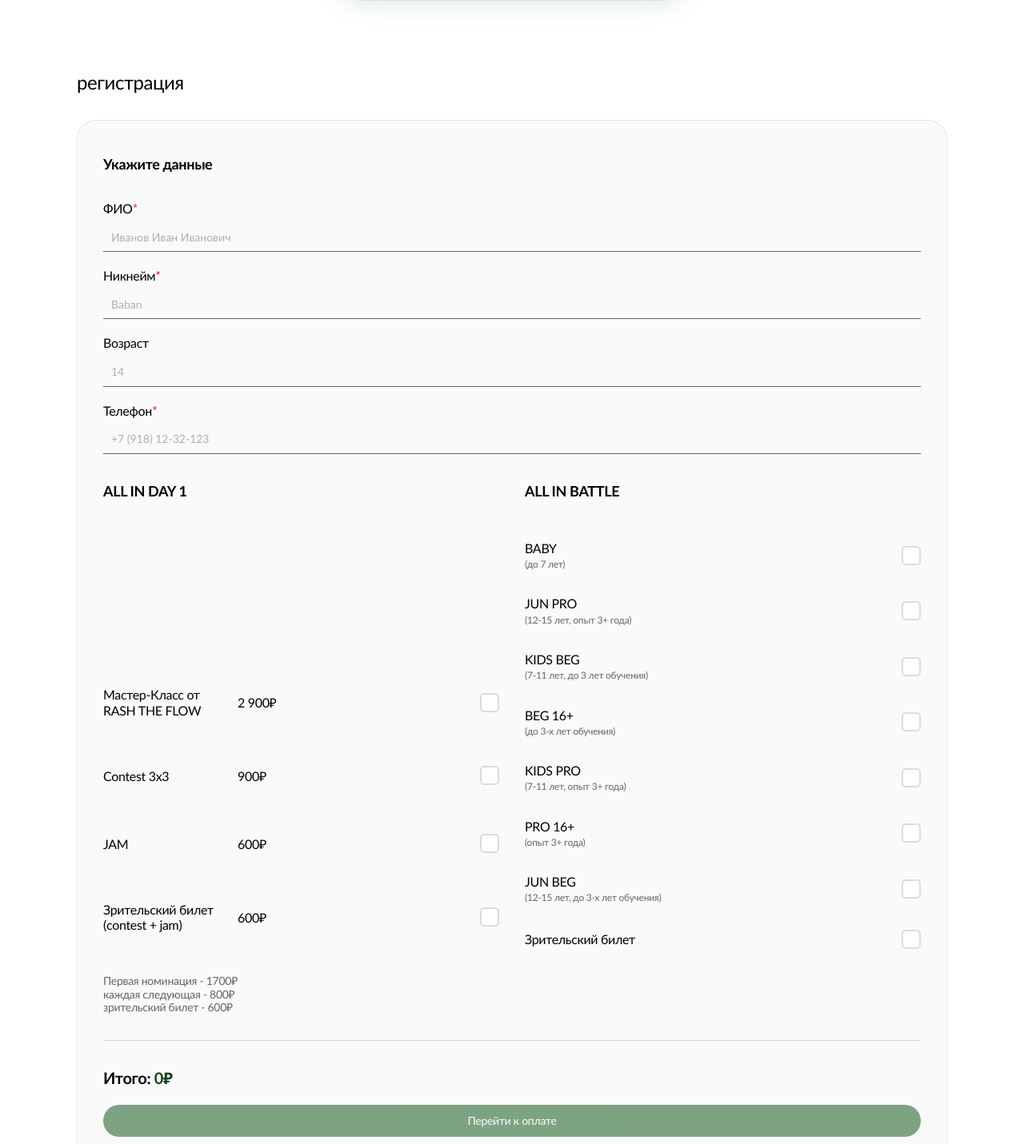
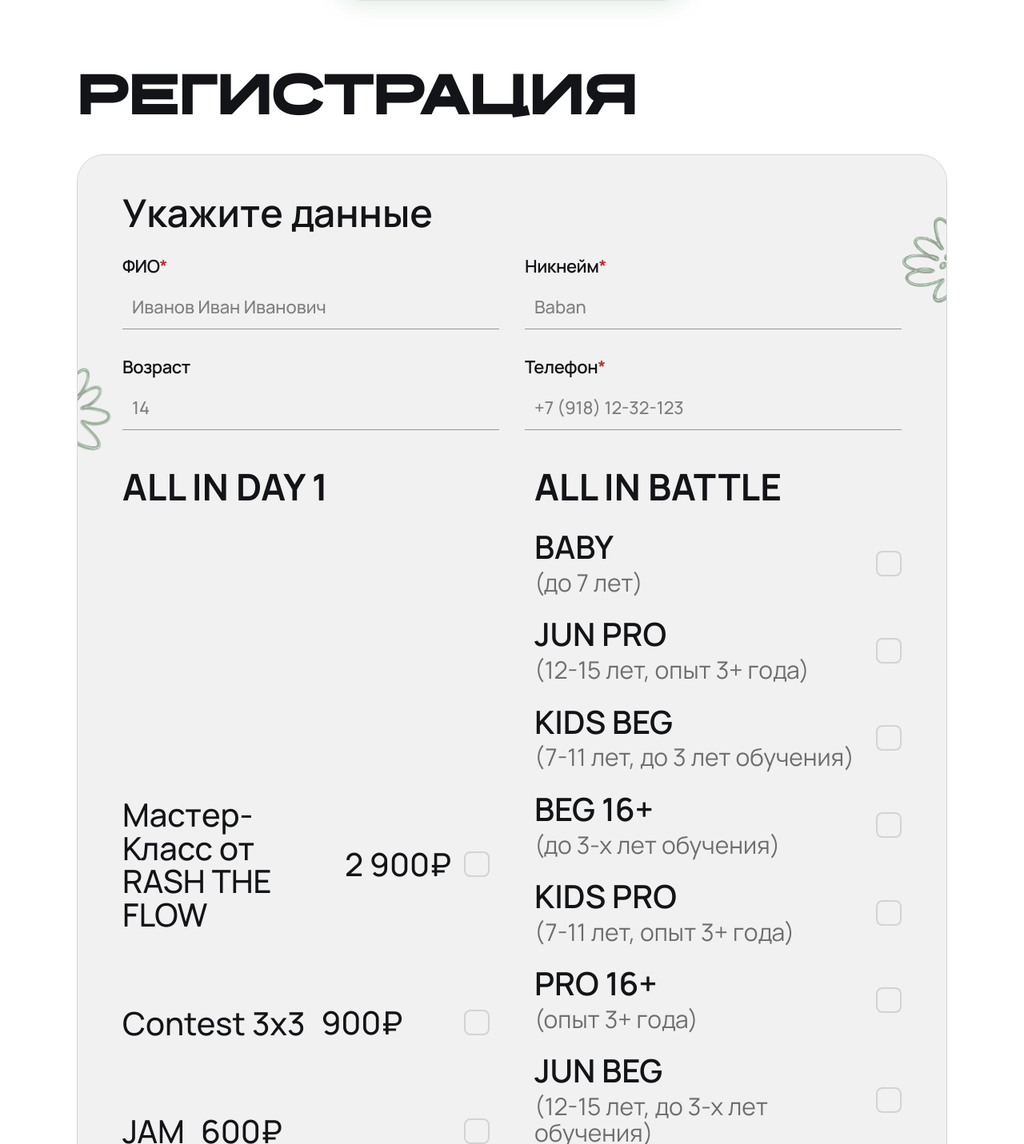
Before and after one commit to FibEli3/ALL-IN-BATTLE, a Next.js app: page / in a window 1280 px wide. Shown: the part 6539-7970 px from the top of the page at 80% size. Built offline with nearby package versions, Linux system fonts and the light colour scheme.

Commit message:
feat: redesign registration section to match latest layout reference

```diff
--- a/src/components/registration-form.tsx
+++ b/src/components/registration-form.tsx
@@ -5,6 +5,7 @@ import {
   getOptionDisplayPrice,
   getOptionsByDay,
 } from "@/lib/event-options";
+import Image from "next/image";
 import { FormEvent, useMemo, useState } from "react";
 
 type FormValues = {
@@ -32,16 +33,8 @@ function formatRub(value: number) {
   return `${new Intl.NumberFormat("ru-RU").format(value)}₽`;
 }
 
-function getDay2PriceHint(optionId: string) {
-  if (optionId === "day2-spectator") {
-    return "600₽";
-  }
-
-  return "";
-}
-
 function checkboxClasses() {
-  return "size-6 appearance-none rounded-[5px] border-2 border-[#dcdcde] bg-white transition checked:border-[#2a6a34] checked:bg-[#2a6a34]";
+  return "h-8 w-8 shrink-0 appearance-none rounded-[8px] border-2 border-[#d3d3d3] bg-transparent transition checked:border-[#2a6a34] checked:bg-[#2a6a34]";
 }
 
 function Field(props: {
@@ -52,8 +45,8 @@ function Field(props: {
   onChange: (value: string) => void;
 }) {
   return (
-    <label className="grid gap-2">
-      <span className="text-base leading-[1.2] tracking-[-0.32px]">
+    <label className="grid gap-3">
+      <span className="text-[44px] font-semibold leading-none tracking-[-0.02em] text-[#131417] md:text-[22px]">
         {props.label}
         {props.required ? <span className="text-[#bd2d2d]">*</span> : null}
       </span>
@@ -61,7 +54,7 @@ function Field(props: {
         value={props.value}
         placeholder={props.placeholder}
         onChange={(event) => props.onChange(event.target.value)}
-        className="h-[37px] border-b border-[rgba(0,0,0,0.6)] bg-transparent px-[10px] text-sm text-[rgba(0,0,0,0.6)] outline-none"
+        className="h-[62px] border-b border-[rgba(0,0,0,0.38)] bg-transparent px-[12px] text-[40px] font-medium leading-none text-[rgba(0,0,0,0.58)] outline-none placeholder:text-[rgba(0,0,0,0.48)] md:h-[56px] md:text-[38px] lg:text-[22px]"
       />
     </label>
   );
@@ -133,9 +126,7 @@ export function RegistrationForm() {
       const paymentPayload = await paymentResponse.json();
 
       if (!paymentResponse.ok || !paymentPayload?.ok) {
-        setSuccessMessage(
-          "Заявка сохранена. Проверь настройки оплаты T-Банк в Vercel.",
-        );
+        setSuccessMessage("Заявка сохранена. Проверь настройки оплаты T-Банк в Vercel.");
         setValues(initialForm);
         return;
       }
@@ -157,16 +148,43 @@ export function RegistrationForm() {
   };
 
   return (
-    <div className="w-full font-['Trebuchet_MS','Segoe_UI',sans-serif] text-black">
-      <h3 className="text-2xl leading-[1.2] tracking-[-0.48px] lowercase">регистрация</h3>
+    <div className="w-full text-[#131417]">
+      <h3 className="font-display text-[64px] font-black uppercase leading-none tracking-tight md:text-[72px]">
+        РЕГИСТРАЦИЯ
+      </h3>
 
       <form
-        className="relative mt-8 grid gap-8 rounded-3xl border border-[rgba(213,213,213,0.6)] bg-[#fafafa] px-6 py-10 md:px-8"
+        className="relative mt-8 overflow-hidden rounded-[34px] border border-[#d7d7d7] bg-[#f1f1f1] px-6 py-10 md:px-14 md:py-12"
         onSubmit={onSubmit}
       >
-        <section className="grid gap-8">
-          <h4 className="text-lg font-bold tracking-[-0.36px]">Укажите данные</h4>
-          <div className="grid gap-5">
+        <Image
+          src="/decor/flower-side-left.png"
+          alt=""
+          width={130}
+          height={130}
+          className="pointer-events-none absolute -left-2 top-[230px] w-[110px] opacity-80 md:w-[122px]"
+        />
+        <Image
+          src="/decor/flower-side-right.png"
+          alt=""
+          width={130}
+          height={130}
+          className="pointer-events-none absolute right-0 top-0 w-[122px] opacity-80"
+        />
+        <Image
+          src="/decor/flower-side-left.png"
+          alt=""
+          width={168}
+          height={168}
+          className="pointer-events-none absolute bottom-[-58px] left-1/2 w-[168px] -translate-x-1/2 opacity-80"
+        />
+
+        <section className="relative z-10 grid gap-8">
+          <h4 className="text-[56px] font-semibold leading-none md:text-[52px] lg:text-[48px]">
+            Укажите данные
+          </h4>
+
+          <div className="grid gap-7 md:grid-cols-2 md:gap-x-8 md:gap-y-9">
             <Field
               label="ФИО"
               required
@@ -197,15 +215,17 @@ export function RegistrationForm() {
           </div>
         </section>
 
-        <section className="grid gap-[60px] lg:grid-cols-2 lg:gap-8">
-          <div className="grid gap-12">
-            <h4 className="text-lg font-bold tracking-[-0.36px]">ALL IN DAY 1</h4>
+        <section className="relative z-10 mt-12 grid gap-10 lg:grid-cols-2 lg:gap-14">
+          <div className="grid gap-8">
+            <h4 className="text-[54px] font-bold leading-none md:text-[50px] lg:text-[46px]">ALL IN DAY 1</h4>
             <div className="grid gap-5">
               {day1Options.map((option) => (
-                <label key={option.id} className="flex items-center justify-between gap-3">
-                  <div className="flex items-center gap-3 text-base tracking-[-0.32px]">
-                    <span className="w-[156px] leading-[1.2]">{option.title}</span>
-                    <span className="w-[62px] leading-[1.2]">
+                <label key={option.id} className="flex items-center justify-between gap-4">
+                  <div className="grid min-w-0 grid-cols-[minmax(0,1fr)_auto] items-center gap-5">
+                    <span className="text-[42px] font-medium leading-[1.04] md:text-[36px] lg:text-[40px]">
+                      {option.title}
+                    </span>
+                    <span className="text-[42px] font-medium leading-none md:text-[36px] lg:text-[40px]">
                       {formatRub(getOptionDisplayPrice(option) ?? 0)}
                     </span>
                   </div>
@@ -220,17 +240,20 @@ export function RegistrationForm() {
             </div>
           </div>
 
-          <div className="grid gap-12">
-            <h4 className="text-lg font-bold tracking-[-0.36px]">ALL IN BATTLE</h4>
-            <div className="grid gap-8">
+          <div className="grid gap-8">
+            <h4 className="text-[54px] font-bold leading-none md:text-[50px] lg:text-[46px]">ALL IN BATTLE</h4>
+            <div className="grid gap-7">
               {day2Options.map((option) => (
-                <label key={option.id} className="flex items-center justify-between gap-3">
-                  <div className="grid gap-1">
-                    <span className="text-base leading-[1.2] tracking-[-0.32px]">
+                <label
+                  key={option.id}
+                  className="grid grid-cols-[minmax(0,1fr)_auto] items-center gap-x-5"
+                >
+                  <div className="grid gap-2">
+                    <span className="text-[42px] font-semibold leading-[1.02] md:text-[34px] lg:text-[40px]">
                       {option.title}
                     </span>
                     {option.subtitle ? (
-                      <span className="text-xs leading-[1.2] tracking-[-0.24px] text-[rgba(0,0,0,0.6)]">
+                      <span className="text-[30px] leading-[1.08] text-[rgba(0,0,0,0.55)] md:text-[26px] lg:text-[30px]">
                         {option.subtitle}
                       </span>
                     ) : null}
@@ -244,39 +267,36 @@ export function RegistrationForm() {
                 </label>
               ))}
             </div>
+            <p className="justify-self-end text-right text-[30px] leading-[1.1] text-[rgba(0,0,0,0.55)] md:text-[24px] lg:text-[36px]">
+              Первая номинация - 1700₽, каждая следующая - 800₽,
+              <br />
+              зрительский билет - 600₽
+            </p>
           </div>
         </section>
 
-        <p className="text-sm leading-[1.2] tracking-[-0.28px] text-[rgba(0,0,0,0.6)]">
-          Первая номинация - 1700₽
-          <br />
-          каждая следующая - 800₽
-          <br />
-          зрительский билет - {getDay2PriceHint("day2-spectator")}
-        </p>
+        <div className="relative z-10 mt-10 h-px w-full bg-[#d2d2d2]" />
 
-        <div className="h-px w-full bg-[#d9d9d9]" />
-
-        <section className="grid gap-5">
-          <p className="text-xl font-semibold tracking-[-0.36px]">
+        <section className="relative z-10 mt-8 grid items-center gap-6 lg:grid-cols-[1fr_auto]">
+          <p className="text-[52px] font-semibold leading-none md:text-[44px] lg:text-[46px]">
             Итого: <span className="font-bold text-[#19411f]">{formatRub(totalRub)}</span>
           </p>
           <button
             type="submit"
             disabled={isSubmitting || totalRub <= 0}
-            className="h-10 rounded-[100px] bg-[#2a6a34] px-6 text-sm tracking-[-0.26px] text-white transition hover:brightness-95 disabled:cursor-not-allowed disabled:opacity-60"
+            className="h-[78px] min-w-[392px] rounded-full bg-[#7da57f] px-10 text-[40px] font-medium leading-none text-white transition hover:brightness-95 disabled:cursor-not-allowed disabled:opacity-60 md:h-[70px] md:min-w-[382px] md:text-[34px] lg:text-[36px]"
           >
             {isSubmitting ? "Отправка..." : "Перейти к оплате"}
           </button>
         </section>
 
         {errorMessage ? (
-          <p className="rounded-lg border border-red-300 bg-red-50 px-3 py-2 text-sm text-red-700">
+          <p className="relative z-10 mt-6 rounded-lg border border-red-300 bg-red-50 px-3 py-2 text-sm text-red-700">
             {errorMessage}
           </p>
         ) : null}
         {successMessage ? (
-          <p className="rounded-lg border border-emerald-300 bg-emerald-50 px-3 py-2 text-sm text-emerald-700">
+          <p className="relative z-10 mt-6 rounded-lg border border-emerald-300 bg-emerald-50 px-3 py-2 text-sm text-emerald-700">
             {successMessage}
           </p>
         ) : null}
```
